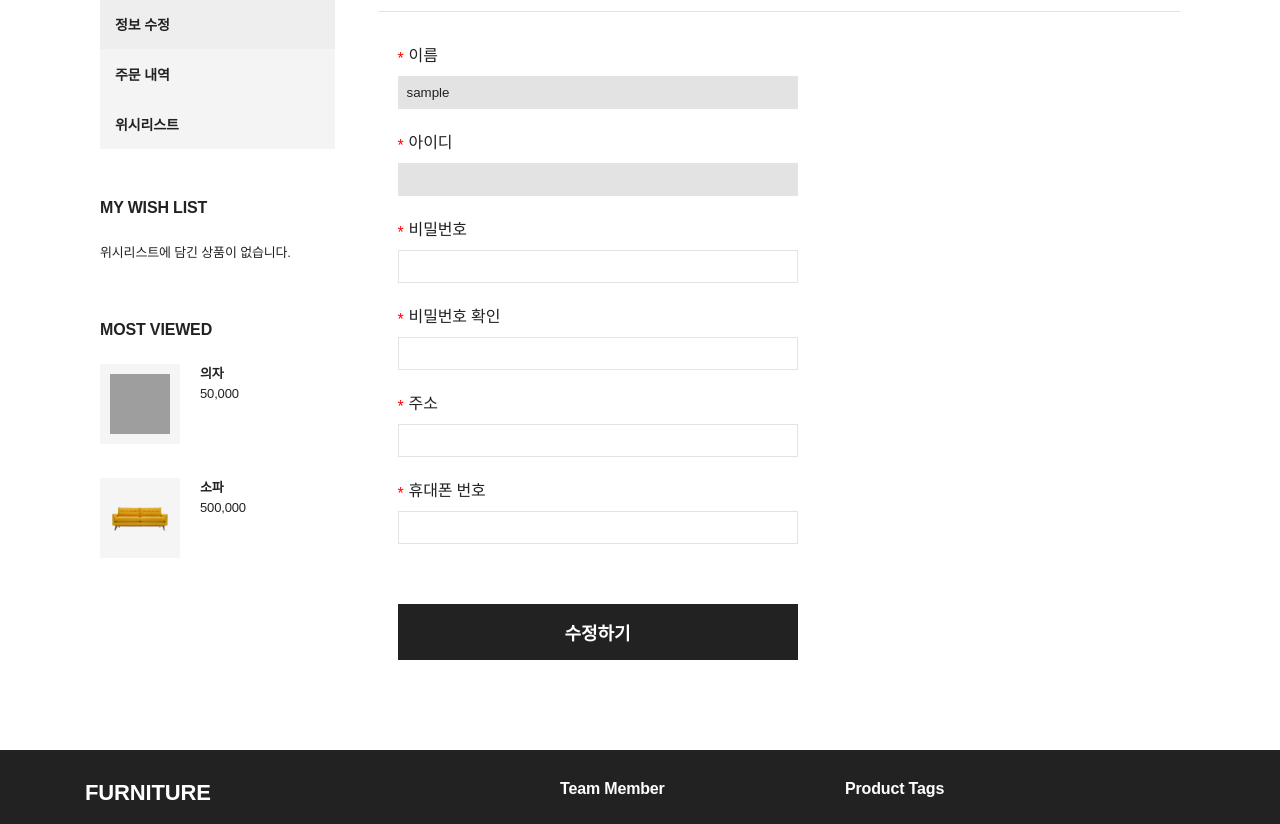
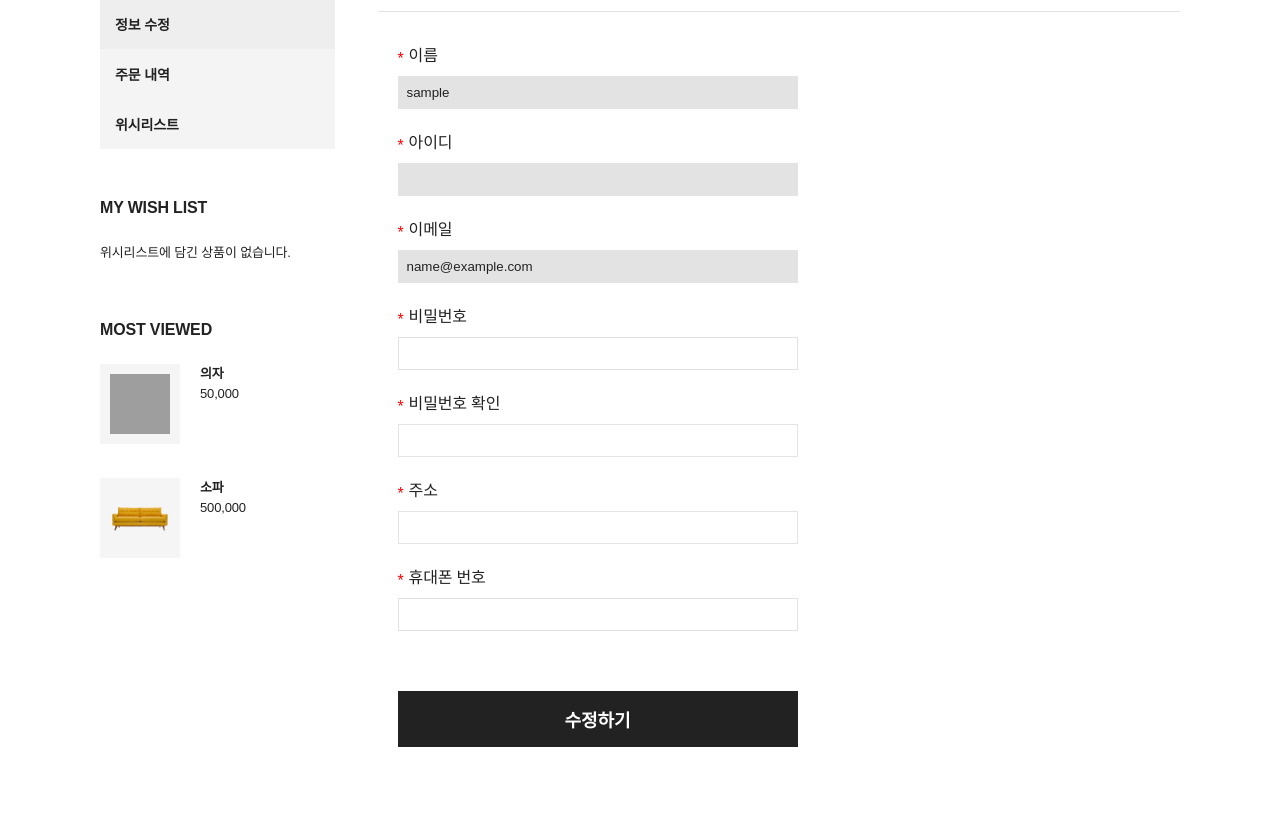
Before and after one commit to Han-Joon-Hyeok/Django_Shopping_mall, a Django app: page /editInfo/ in a window 1280 px wide. Shown: the part 211-1035 px from the top of the page. Run offline with Django 3.2, Linux system fonts and the light colour scheme; the visitor is signed in with stand-in values (Sample User, id 1); some libraries are stand-ins or nearby versions; some web fonts are replaced; grey boxes are pictures that could not be loaded.

Commit message:
회원정보수정에서 이메일 항목 추가

```diff
--- a/page/templates/edit-info.html
+++ b/page/templates/edit-info.html
@@ -54,6 +54,8 @@
       <input type="text" id="name" value="{{ user.username }}" readonly/>
       <label for="id" class="required">아이디</label>
       <input type="text" id="id" value="{{ user.user_id }}" readonly />
+      <label for="address" class="required">이메일</label>
+      <input type="text" id="address" name="address" value="{{ user.email }}" readonly/>
       <label for="password" class="required" >비밀번호</label>
       <input type="password" id="password" name="password" />
       <label for="re-password" class="required">비밀번호 확인</label>
```
